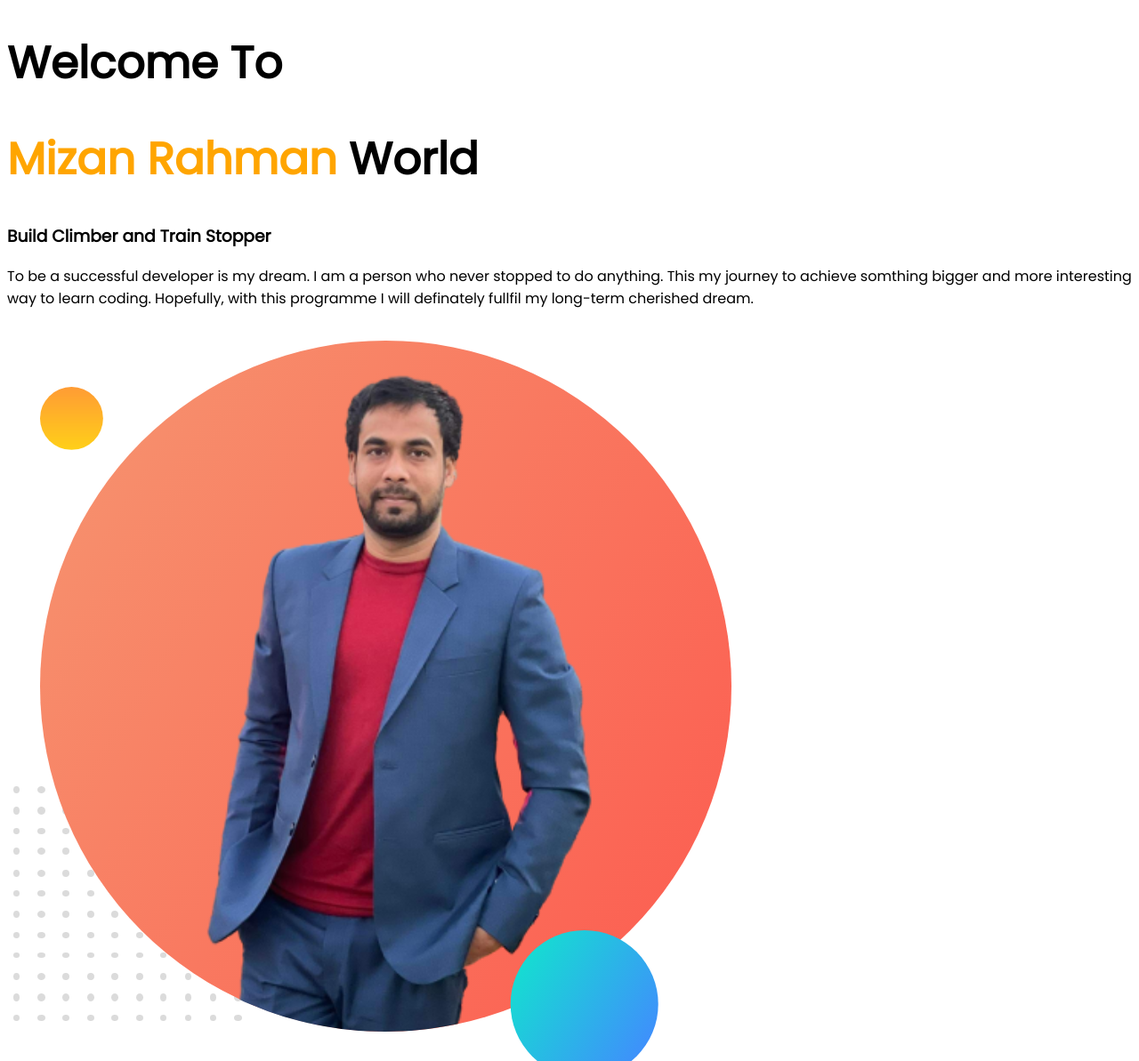
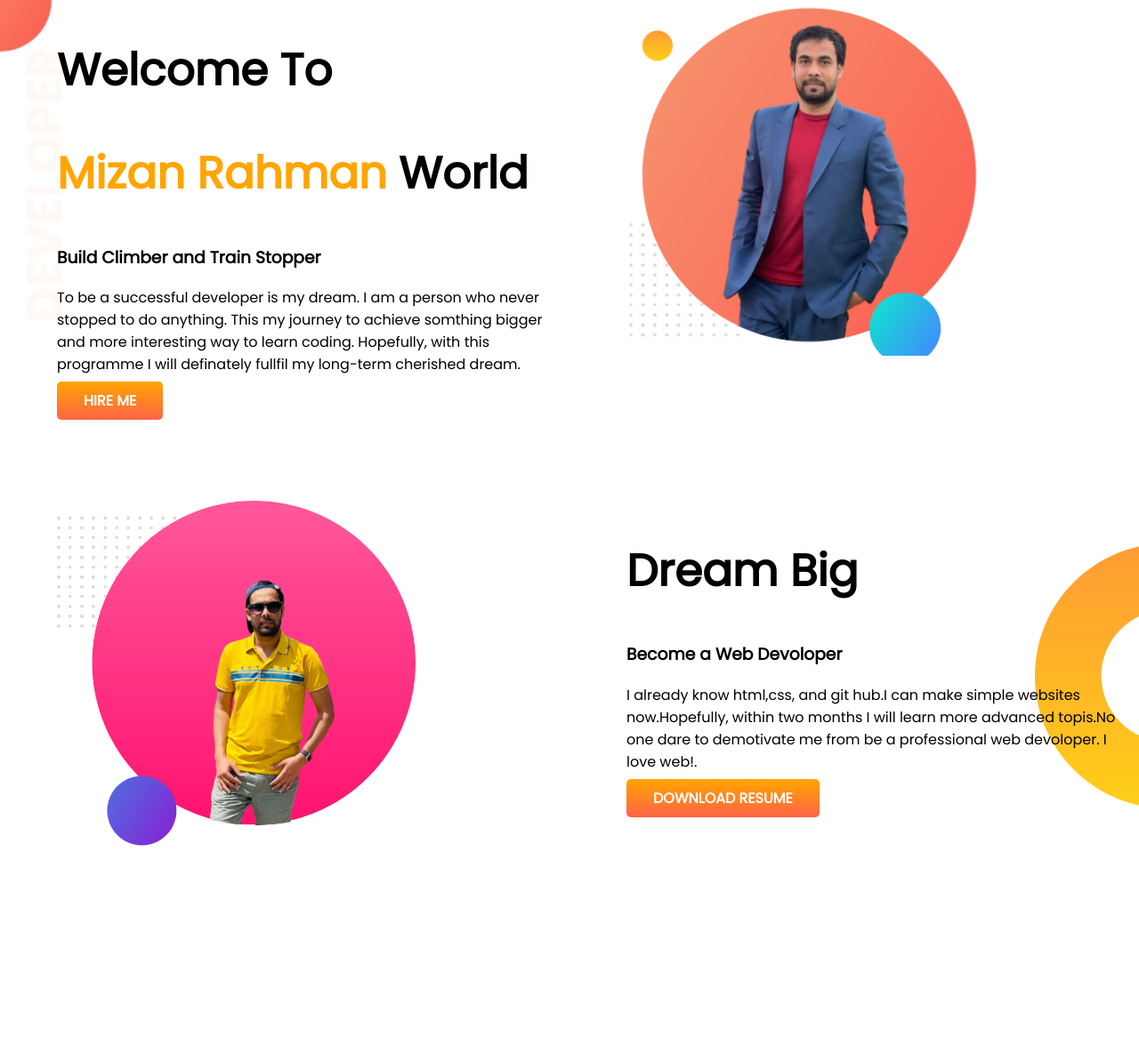
Before and after one commit to MdMizanurRahman1/devoloper-portfolio, a plain HTML site: page index.html in a window 1280 px wide. Shown: the whole page at 89% size. After the commit the page ends 1058 px from the top, so only its background shows below. Drawn offline with Linux system fonts and the light colour scheme.

Commit message:
deam added

```diff
--- a/index.html
+++ b/index.html
@@ -1,5 +1,6 @@
 <!DOCTYPE html>
 <html lang="en">
+
 <head>
     <meta charset="UTF-8">
     <meta http-equiv="X-UA-Compatible" content="IE=edge">
@@ -10,14 +11,40 @@
     <link href="https://fonts.googleapis.com/css2?family=Poppins&display=swap" rel="stylesheet">
     <link rel="stylesheet" href="style.css">
 </head>
+
 <body>
-    <h1>Welcome To</h1>
-    <h1> <span class="orange-color">Mizan Rahman </span> World</h1>
-    <h3> Build Climber and Train Stopper</h3>
-    <p> To be a successful developer is my dream. I am a person who never stopped to do anything. This my journey to achieve somthing bigger and more interesting way to learn coding. Hopefully, with this programme I will definately fullfil my long-term cherished dream.</p>
+    <section class="top-banner">
+        <div class="half-width">
+            <h1>Welcome To</h1>
+            <h1> <span class="orange-color">Mizan Rahman </span> World</h1>
+            <h3> Build Climber and Train Stopper</h3>
+            <p> To be a successful developer is my dream. I am a person who never stopped to do anything. This my
+                journey to achieve somthing bigger and more interesting way to learn coding. Hopefully, with this
+                programme I will definately fullfil my long-term cherished dream.</p>
+            <a class="link-button" target="_blank" href="https://www.linkedin.com/in/mizan-rahman-8ab2251a0/">HIRE
+                ME</a>
+        </div>
 
-    <img src="images/mizan5.png" alt="">
+        <div class="half-width"> <img src="images/mizan5.png" alt=""></div>
+    </section>
+    <section class="dream-big">
+        <div class="half-width">
+            <img src="images/my-bg2 (2).png" alt="">
+        </div>
+        <div class="half-width">
+            <h1>Dream Big</h1>
+            <h3>Become a Web Devoloper</h3>
+            <p>I already know html,css, and git hub.I can make simple websites now.Hopefully, within two months I will
+                learn more advanced topis.No one dare to demotivate me from be a professional web devoloper. I love
+                web!.</p>
+            <a class="link-button" target="_blank" href="">DOWNLOAD RESUME</a>
+        </div>
+
+    </section>
+
+
 
 
 </body>
+
 </html>
--- a/style.css
+++ b/style.css
@@ -1,9 +1,47 @@
-body{
+body {
     font-family: 'Poppins', sans-serif;
+    margin: 0;
 }
-h1{
+
+h1 {
     font-size: 50px;
 }
-.orange-color{
+
+.orange-color {
     color: orange;
 }
+
+section {
+    display: flex;
+    margin-bottom: 100px;
+}
+
+.half-width {
+    width: 50%;
+    padding-left: 5%;
+}
+
+.half-width img {
+    width: 70%;
+}
+
+.link-button {
+    text-decoration: none;
+    background-image: linear-gradient(orange, tomato);
+    padding: 10px 30px;
+    border-radius: 5px;
+    color: white;
+    font-weight: 700;
+}
+
+.top-banner {
+    background-image: url(images/top-banner.png);
+    background-repeat: no-repeat;
+}
+
+.dream-big {
+    background-image: url(images/dream-bg.png);
+    background-repeat: no-repeat;
+    background-position: right;
+    padding-right: 0;
+}
```
Also changed, not shown: images/my-bg2 (2).png (added), images/my-bg2.png (deleted).
